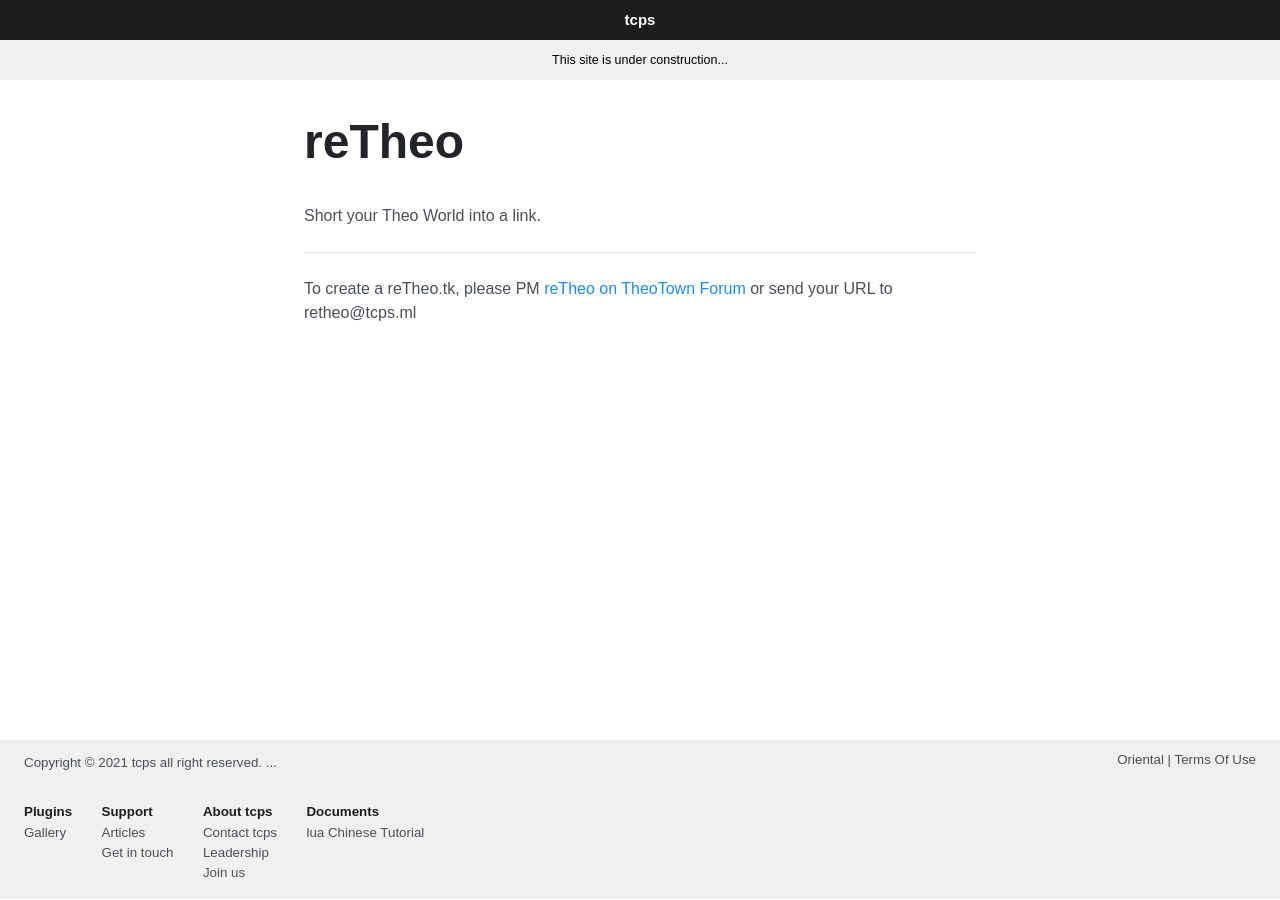
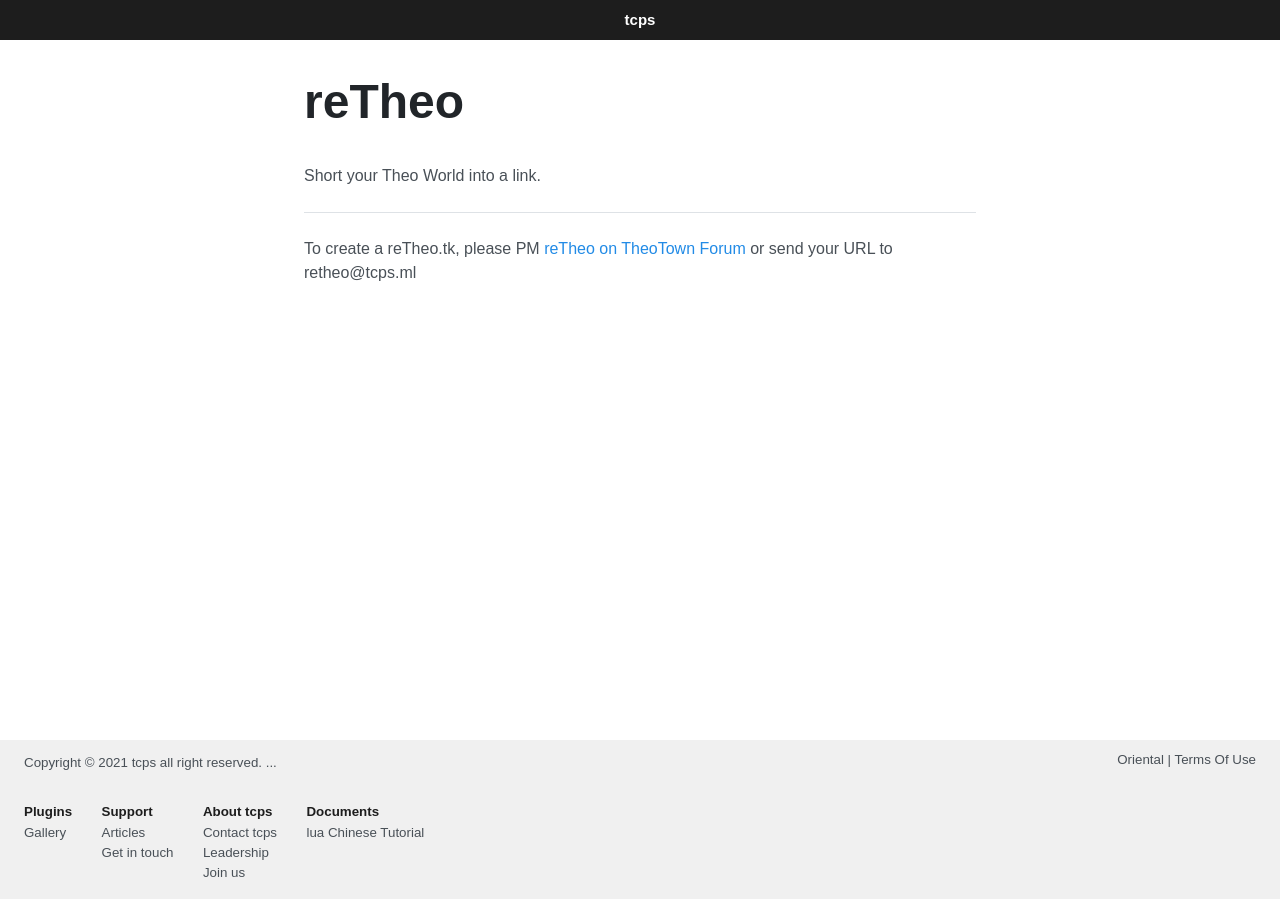
Before and after one commit to ttcps/ttcps.github.io, a Jekyll site: the page built from retheo.html, in a window 1280 px wide. Built offline with Jekyll 4.4.1, drawn with Linux system fonts in a browser that asks for light colours.

Commit message:
Remove banner

```diff
--- a/_layouts/default.html
+++ b/_layouts/default.html
@@ -17,7 +17,6 @@
     </script>
     <div id="header">
     <h1 style="font-size:15px;line-height: 40px;background-color: #1d1d1d;text-align: center; margin: 0px;"><a href="/" style="color: #ffffff;text-decoration: none;">tcps</a></h1>
-    {% include banner.html text="This site is under construction..." %}
     </div>
     <div class="container content" id="maincnt" style="min-height: calc(var(--minh, 0px) - 25px);" >
       <main>
--- a/_layouts/home.html
+++ b/_layouts/home.html
@@ -18,7 +18,6 @@
     <h1 style="font-size:15px;line-height: 40px;background-color: #1d1d1d;text-align: center; margin: 0px;position: fixed; width: 100%"><a href="/" style="color: #ffffff;text-decoration: none;">tcps</a></h1>
     <div style="height: 40px;margin: 0px;"></div>
     {% include banner.html background-color="var(--link-color)" text="<a href='/covid' style='color: #ffffff;'>Stay home, stay safe. Learn more about COVID-19.</a>" %}
-    {% include banner.html text="This site is under construction..." %}
     </div>
     <div class="container content" id="maincnt" style="min-height: calc(var(--minh, 0px) - 25px);" >
       <main>
```
